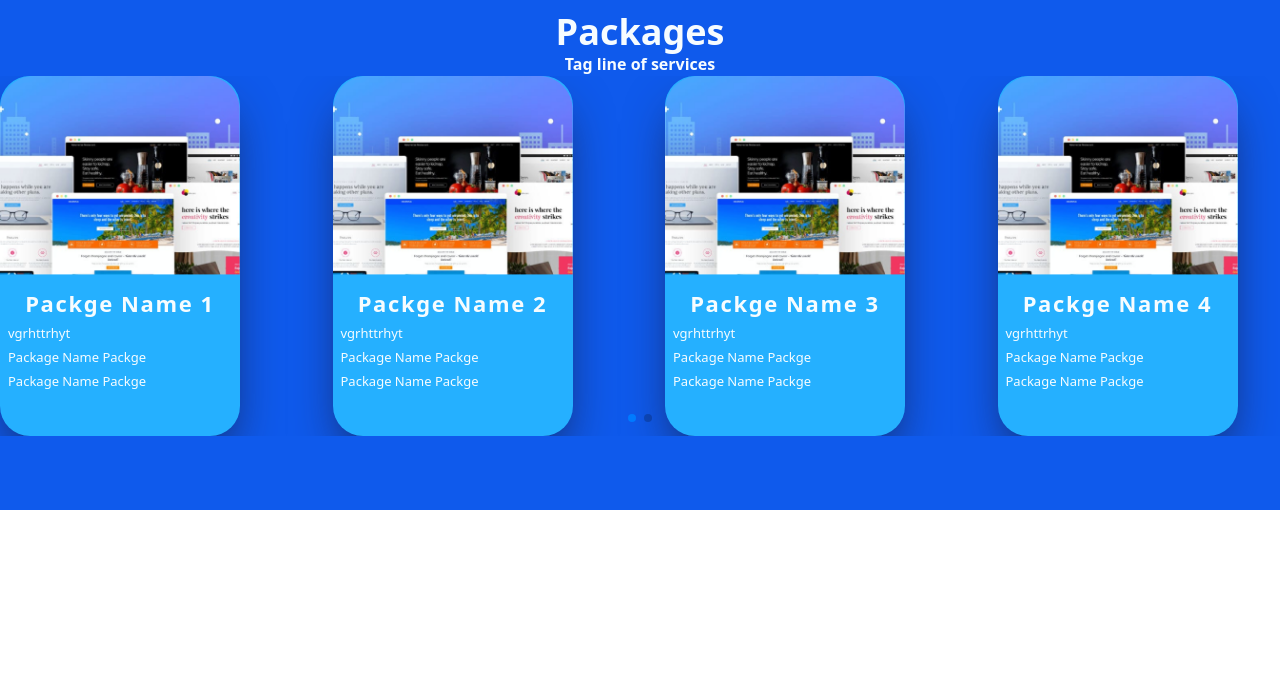
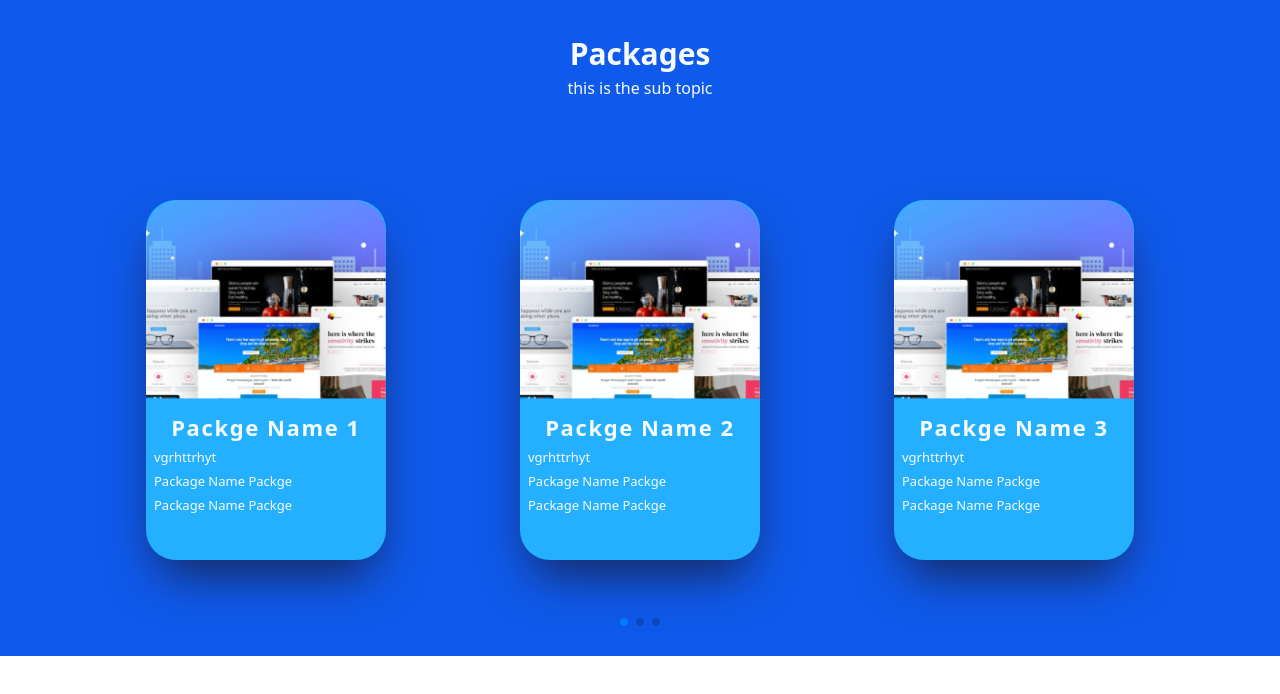
Before and after one commit to Algowrite-software-solution/algowrite-website-2.0, a React (Create React App) app in the folder front-end/: page / in a window 1280 px wide. Shown: the top 694 px of the page. Built offline with nearby package versions, Linux system fonts and the light colour scheme.

Commit message:
packages added

```diff
--- a/front-end/src/components/MainTopic.js
+++ b/front-end/src/components/MainTopic.js
@@ -1,13 +1,14 @@
-import React from "react";
-
-
 function MainTopic({ text, className, subTopicClassName, subTopic }) {
-     return (
-          <div>
-               <h1 className={className}>{text}</h1>
-               <span className={subTopicClassName}>{subTopic}</span>
-          </div>
-     );
+  return (
+    <div className="flex justify-center flex-col my-5">
+      <h1 className={`text-white  text-3xl text-center font-bold ${className}`}>
+        {text}
+      </h1>
+      <span className={`text-center text-white pt-1 ${subTopicClassName}`}>
+        {subTopic}
+      </span>
+    </div>
+  );
 }
 
 export default MainTopic;
--- a/front-end/src/components/Package.js
+++ b/front-end/src/components/Package.js
@@ -1,35 +1,76 @@
 // import image from "../assets/PackageImages/Rectangle_23.png";
 
-function Packages({image,package_name,content}) {
+function Packages({ image, package_name, content }) {
   return (
-        <div>
-            <div className="rounded-[30px] shadow-2xl shadow-blue-950 w-60 min-h-[360px] bg-secondary group">
+    <div className="flex justify-center">
+      <div className="rounded-[30px] my-20 shadow-2xl shadow-blue-950 w-60 min-h-[360px] bg-secondary group">
         <div className="group-hover:hidden ">
           <img src={image} />
           <div className="pt-3 mx-2 max-h-[4px]">
-                        <h1 className="text-center text-white font-[800] text-[22px] tracking-[1.6px]">{package_name}</h1>
-                        <span className="text-white font-[500] text-[13px]">{content}</span><br />
-                        <span className="text-white font-[500] text-[13px]">Package Name Packge</span><br />
-                        <span className="text-white font-[500] text-[13px]">Package Name Packge</span>
+            <h1 className="text-center text-white font-[800] text-[22px] tracking-[1.6px]">
+              {package_name}
+            </h1>
+            <span className="text-white font-[500] text-[13px]">{content}</span>
+            <br />
+            <span className="text-white font-[500] text-[13px]">
+              Package Name Packge
+            </span>
+            <br />
+            <span className="text-white font-[500] text-[13px]">
+              Package Name Packge
+            </span>
           </div>
         </div>
-                <div className="pt-3 mx-2 max-h-[4px] hidden group-hover:block">
-                    <h1 className="text-center text-white font-[800] text-[22px] tracking-[1.6px]">Package Name</h1>
-                    <span className="text-white font-[500] text-[13px]">Package Name Packge</span><br />
-                    <span className="text-white font-[500] text-[13px]">Package Name Packge</span><br />
-                    <span className="text-white font-[500] text-[13px]">Package Name Packge</span><br />
-                    <span className="text-white font-[500] text-[13px]">Package Name Packge</span><br />
-                    <span className="text-white font-[500] text-[13px]">Package Name Packge</span><br />
-                    <span className="text-white font-[500] text-[13px]">Package Name Packge</span><br />
-                    <span className="text-white font-[500] text-[13px]">Package Name Packge</span><br />
-                    <span className="text-white font-[500] text-[13px]">Package Name Packge</span><br />
-                    <span className="text-white font-[500] text-[13px]">Package Name Packge</span><br />
-                    <span className="text-white font-[500] text-[13px]">Package Name Packge</span><br />
+        <div className="absolute">
+          {/* <div className="pt-3 mx-2 max-h-[4px] hidden group-hover:block">
+            <h1 className="text-center text-white font-[800] text-[22px] tracking-[1.6px]">
+              Package Name
+            </h1>
+            <span className="text-white font-[500] text-[13px]">
+              Package Name Packge
+            </span>
+            <br />
+            <span className="text-white font-[500] text-[13px]">
+              Package Name Packge
+            </span>
+            <br />
+            <span className="text-white font-[500] text-[13px]">
+              Package Name Packge
+            </span>
+            <br />
+            <span className="text-white font-[500] text-[13px]">
+              Package Name Packge
+            </span>
+            <br />
+            <span className="text-white font-[500] text-[13px]">
+              Package Name Packge
+            </span>
+            <br />
+            <span className="text-white font-[500] text-[13px]">
+              Package Name Packge
+            </span>
+            <br />
+            <span className="text-white font-[500] text-[13px]">
+              Package Name Packge
+            </span>
+            <br />
+            <span className="text-white font-[500] text-[13px]">
+              Package Name Packge
+            </span>
+            <br />
+            <span className="text-white font-[500] text-[13px]">
+              Package Name Packge
+            </span>
+            <br />
+            <span className="text-white font-[500] text-[13px]">
+              Package Name Packge
+            </span>
+            <br />
+          </div> */}
         </div>
       </div>
-
     </div>
-    )
+  );
 }
 
 export default Packages;
--- a/front-end/src/layout/PackageBox.js
+++ b/front-end/src/layout/PackageBox.js
@@ -1,5 +1,6 @@
 import Packages from "../components/Package";
 import image from "../assets/PackageImages/Rectangle_23.png";
+import MainTopic from "../components/MainTopic";
 
 import { Swiper, SwiperSlide } from "swiper/react";
 import "swiper/css";
@@ -7,7 +8,7 @@ import "swiper/css/pagination";
 
 // import "./styles.css";
 
-import { Pagination } from "swiper";
+import { Keyboard, Navigation, Pagination, Virtual } from "swiper";
 
 function PackageBox() {
   const packages = [
@@ -15,73 +16,76 @@ function PackageBox() {
       id: 1,
       image: image,
       package_name: "Packge Name 1",
-            content: "vgrhttrhyt"
+      content: "vgrhttrhyt",
     },
     {
       id: 2,
       image: image,
       package_name: "Packge Name 2",
-            content: "vgrhttrhyt"
+      content: "vgrhttrhyt",
     },
     {
       id: 3,
       image: image,
       package_name: "Packge Name 3",
-            content: "vgrhttrhyt"
+      content: "vgrhttrhyt",
     },
     {
       id: 4,
       image: image,
       package_name: "Packge Name 4",
-            content: "vgrhttrhyt"
+      content: "vgrhttrhyt",
     },
     {
       id: 5,
       image: image,
       package_name: "Packge Name 5",
-            content: "vgrhttrhyt"
+      content: "vgrhttrhyt",
     },
   ];
 
   return (
-        <div>
-            <div className="bg-primary min-h-[510px] md:pt-3 pb-7">
-                <h3 className="text-center text-[36px] text-white font-[900] leading-10">Packages</h3>
-                <p className="text-center text-white font-[700]">Tag line of services</p>
-
-
+    <section className="bg-primary px-5">
+      <div className="py-4  mx-auto px-10 xl:w-[1200px] flex justify-center flex-col">
+        <MainTopic text="Packages" subTopic="this is the sub topic" />
+        <div className=" flex items-center">
           <Swiper
-                    slidesPerView={4}
-                    spaceBetween={10}
+            autoplay={true}
             pagination={{
-                        className: 'page',
+              className: "page",
               clickable: true,
             }}
+            navigation={{
+              enabled: true,
+              nextEl: ".swiper-button-next",
+              prevEl: ".swiper-button-prev",
+            }}
             breakpoints={{
-                        "@0.00": {
+              "@0.50": {
                 slidesPerView: 1,
                 spaceBetween: 10,
               },
-                        "@0.75": {
+              "@1.00": {
                 slidesPerView: 2,
-                            spaceBetween: 20,
+                spaceBetween: 2,
               },
-                        "@1.00": {
+              "@1.25": {
                 slidesPerView: 3,
-                            spaceBetween: 40,
+                spaceBetween: 2,
               },
-                        "@1.50": {
+              "@1.75": {
                 slidesPerView: 4,
-                            spaceBetween: 50,
+                spaceBetween: 2,
               },
             }}
-                    modules={[Pagination]}
-                    className="mySwiper"
+            modules={[Pagination, Navigation]}
+            className="mySwiper mx-12 "
           >
-                    <div className="flex flex-wrap content-center justify-around">
-                       <div>
             {packages.map((item) => (
-                            <SwiperSlide key={item.id}>
+              <SwiperSlide
+                key={item.id}
+                className="flex justify-center items-center"
+              >
                 <Packages
                   image={item.image}
                   package_name={item.package_name}
@@ -89,12 +93,10 @@ function PackageBox() {
                 />
               </SwiperSlide>
             ))}
-                       </div>
-                    </div>
           </Swiper>
         </div>
       </div>
-
+    </section>
   );
 }
 
```
Lines whose indentation alone changed are shown as unchanged.
